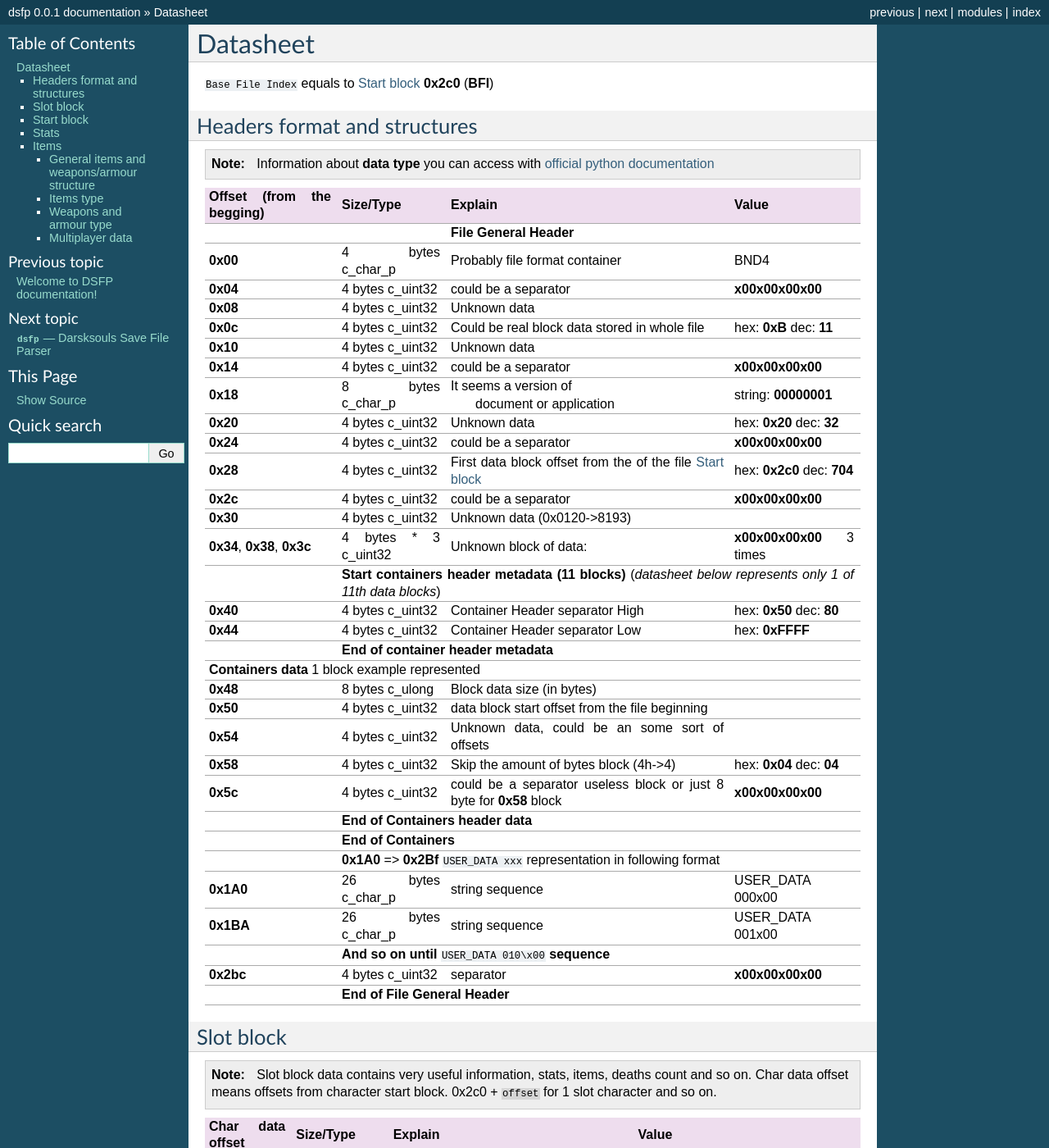
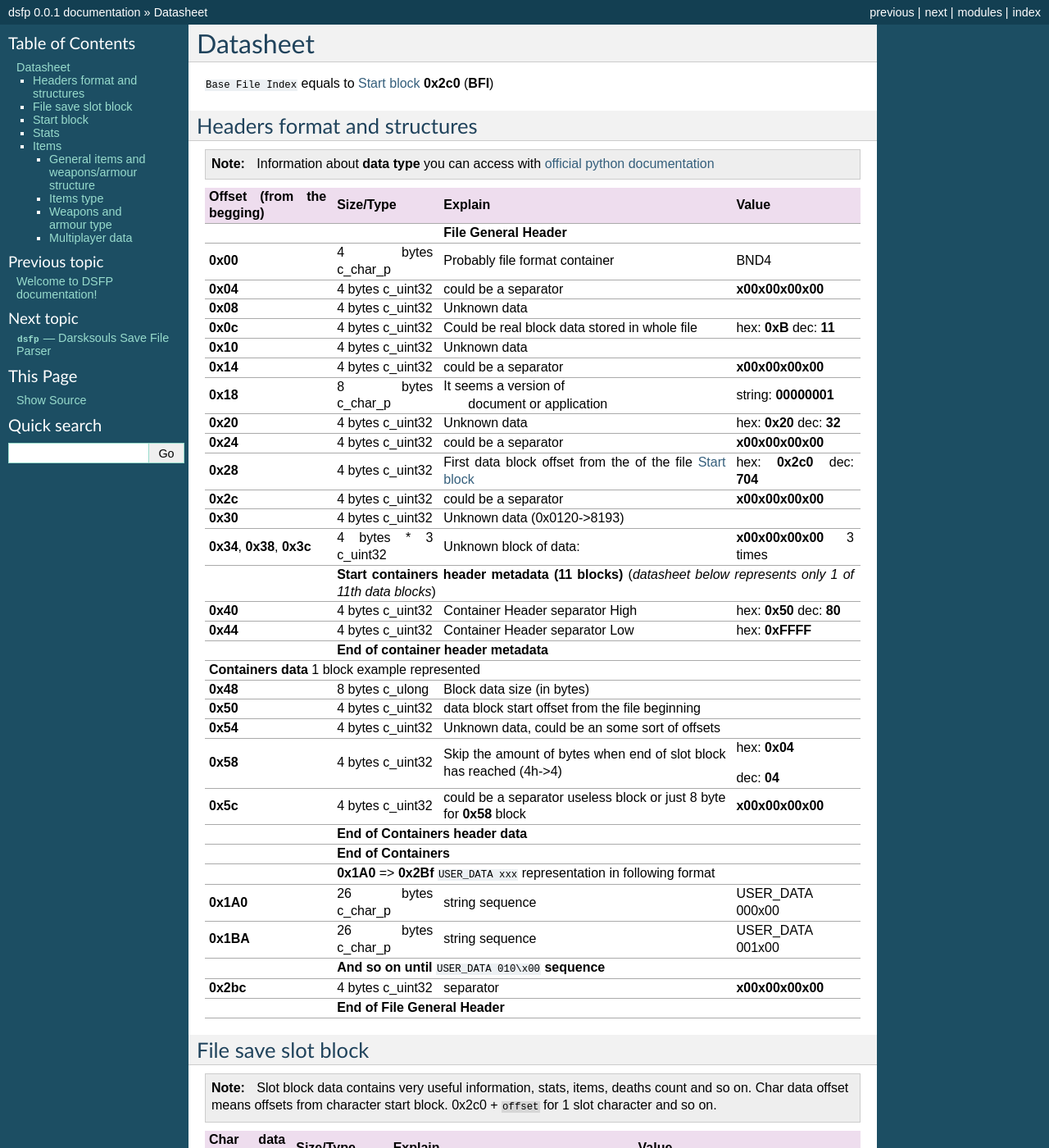
Before and after one commit to tarvitz/dsfp, a Sphinx documentation site: the page built from docs/datasheet.rst, in a window 1280 px wide and 1400 px high. Shown: the whole window at 82% size. Built offline with Sphinx 7.4.7, drawn with Linux system fonts in a browser that asks for light colours; formulas are drawn with MathJax 3; some of the changed text lies outside the part shown.

```diff
--- a/docs/datasheet.rst
+++ b/docs/datasheet.rst
@@ -80,7 +80,8 @@ Headers format and structures
 |                 | c_uint32  | an some sort of offsets |                     |
 +-----------------+-----------+-------------------------+---------------------+
 | **0x58**        | 4 bytes   | Skip the amount of bytes| hex: **0x04**       |
-|                 | c_uint32  | block (4h->4)           | dec: **04**         |
+|                 | c_uint32  | when end of slot block  |                     |
+|                 |           | has reached (4h->4)     | dec: **04**         |
 +-----------------+-----------+-------------------------+---------------------+
 | **0x5c**        | 4 bytes   | could be a separator    |**\x00\x00\x00\x00** |
 |                 | c_uint32  | useless block or just 8 |                     |
@@ -111,8 +112,8 @@ Headers format and structures
 
 .. _slot-block:
 
-Slot block
-----------
+File save slot block
+--------------------
 
 .. note::
 
```
Also changed, not shown: other parts of docs/datasheet.rst (+3 -1 lines), README.rst (+8 -0 lines).
